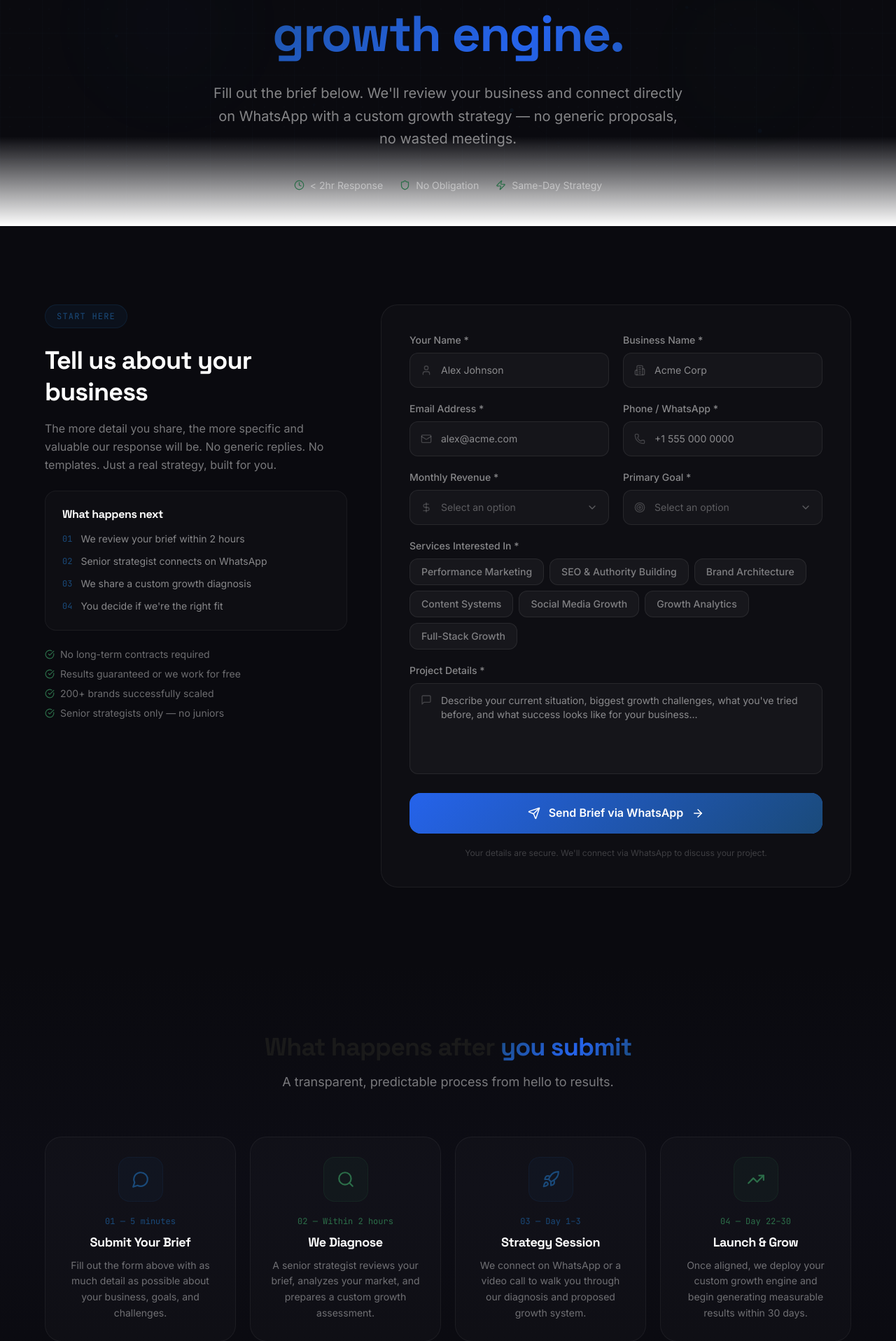
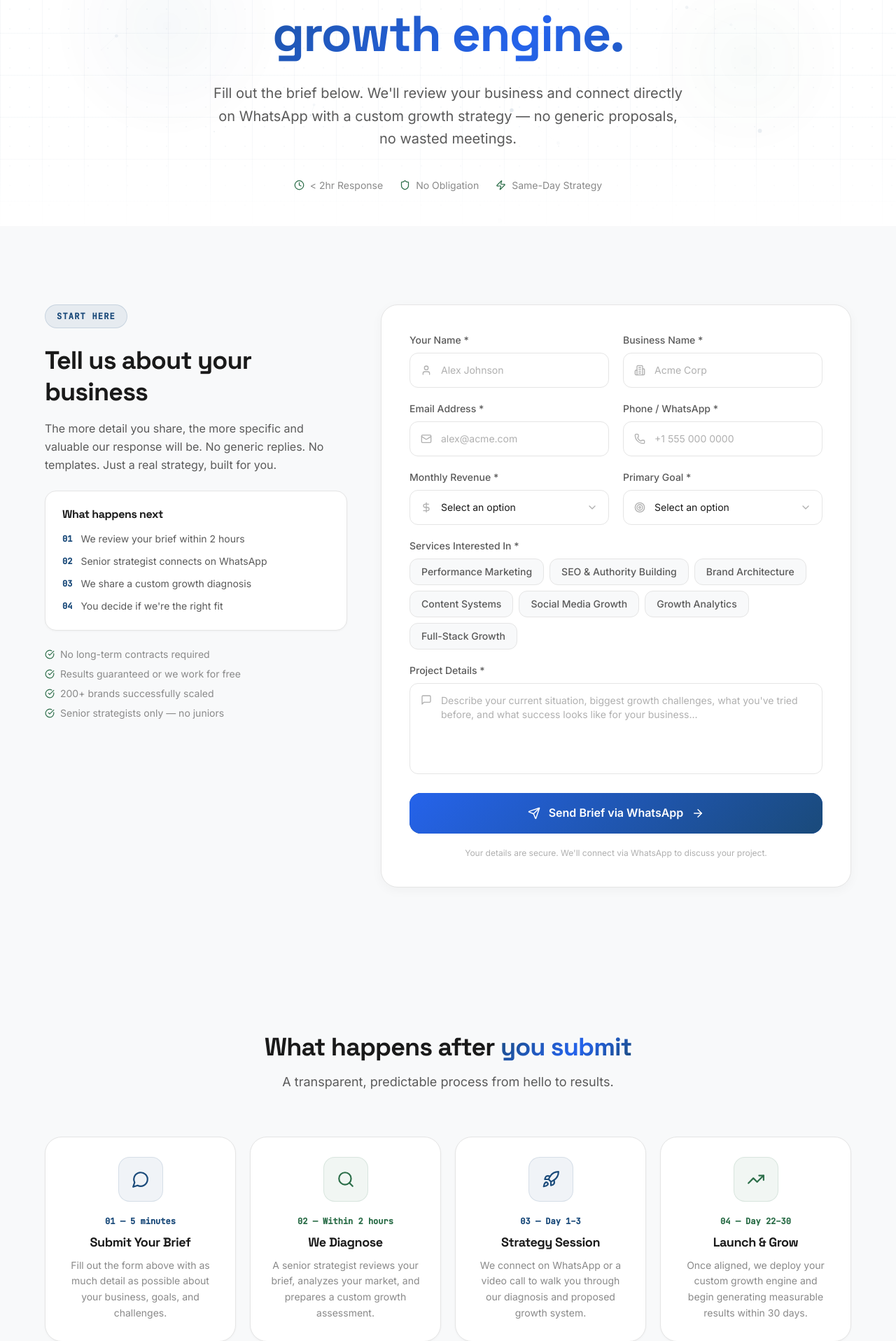
Before and after one commit to metlifedm/Systolab, a React (Vite) app in the folder frontend/: page /initiate in a window 1280 px wide. Shown: the part 253-2169 px from the top of the page at 70% size. Built offline with nearby package versions, Linux system fonts and the light colour scheme.

Commit message:
changes intitiate page from dark theme to light theme

```diff
--- a/frontend/src/components/initiate/InitiateForm.jsx
+++ b/frontend/src/components/initiate/InitiateForm.jsx
@@ -56,9 +56,9 @@ function SelectField({ label, icon: Icon, value, onChange, options, name, error
   const [focused, setFocused] = useState(false)
   return (
     <div className="flex flex-col gap-2">
-      <label className="text-sm font-medium" style={{ color: 'rgba(255,255,255,0.5)' }}>{label}</label>
+      <label className="text-sm font-medium text-[#5A5A5A]">{label}</label>
       <div className="relative">
-        <div className="absolute left-4 top-1/2 -translate-y-1/2 pointer-events-none" style={{ color: focused ? '#1A4A7A' : 'rgba(255,255,255,0.2)' }}>
+        <div className="absolute left-4 top-1/2 -translate-y-1/2 pointer-events-none" style={{ color: focused ? '#1A4A7A' : '#B0B0B0' }}>
           <Icon size={16} />
         </div>
         <select
@@ -67,24 +67,23 @@ function SelectField({ label, icon: Icon, value, onChange, options, name, error
           onChange={onChange}
           onFocus={() => setFocused(true)}
           onBlur={() => setFocused(false)}
-          className="w-full pl-11 pr-10 py-3.5 rounded-xl text-sm appearance-none outline-none transition-all duration-200"
+          className="w-full pl-11 pr-10 py-3.5 rounded-xl text-sm appearance-none outline-none transition-all duration-200 text-[#1A1A1A]"
           style={{
-            background: 'rgba(255,255,255,0.03)',
-            border: `1px solid ${focused ? 'rgba(26,74,122,0.5)' : error ? 'rgba(239,68,68,0.5)' : 'rgba(255,255,255,0.08)'}`,
-            color: value ? 'white' : 'rgba(255,255,255,0.3)',
+            background: '#FFFFFF',
+            border: `1px solid ${focused ? '#1A4A7A' : error ? '#ef4444' : '#E5E5E5'}`,
             boxShadow: focused ? '0 0 0 3px rgba(26,74,122,0.1)' : 'none',
           }}
         >
-          <option value="" disabled style={{ background: '#111118' }}>Select an option</option>
+          <option value="" disabled style={{ background: '#FFFFFF', color: '#8A8A8A' }}>Select an option</option>
           {options.map((o) => (
-            <option key={o} value={o} style={{ background: '#111118', color: 'white' }}>{o}</option>
+            <option key={o} value={o} style={{ background: '#FFFFFF', color: '#1A1A1A' }}>{o}</option>
           ))}
         </select>
         <div className="absolute right-4 top-1/2 -translate-y-1/2 pointer-events-none">
-          <ChevronDown size={16} style={{ color: 'rgba(255,255,255,0.3)' }} />
+          <ChevronDown size={16} style={{ color: '#B0B0B0' }} />
         </div>
       </div>
-      {error && <p className="text-xs" style={{ color: 'rgba(239,68,68,0.8)' }}>{error}</p>}
+      {error && <p className="text-xs text-red-500">{error}</p>}
     </div>
   )
 }
@@ -93,24 +92,24 @@ function InputField({ label, icon: Icon, error, ...props }) {
   const [focused, setFocused] = useState(false)
   return (
     <div className="flex flex-col gap-2">
-      <label className="text-sm font-medium" style={{ color: 'rgba(255,255,255,0.5)' }}>{label}</label>
+      <label className="text-sm font-medium text-[#5A5A5A]">{label}</label>
       <div className="relative">
-        <div className="absolute left-4 top-1/2 -translate-y-1/2" style={{ color: focused ? '#1A4A7A' : 'rgba(255,255,255,0.2)' }}>
+        <div className="absolute left-4 top-1/2 -translate-y-1/2" style={{ color: focused ? '#1A4A7A' : '#B0B0B0' }}>
           <Icon size={16} />
         </div>
         <input
           {...props}
           onFocus={() => setFocused(true)}
           onBlur={() => setFocused(false)}
-          className="w-full pl-11 pr-4 py-3.5 rounded-xl text-white text-sm outline-none transition-all duration-200"
+          className="w-full pl-11 pr-4 py-3.5 rounded-xl text-[#1A1A1A] text-sm outline-none transition-all duration-200 placeholder:text-[#B0B0B0]"
           style={{
-            background: 'rgba(255,255,255,0.03)',
-            border: `1px solid ${focused ? 'rgba(26,74,122,0.5)' : error ? 'rgba(239,68,68,0.5)' : 'rgba(255,255,255,0.08)'}`,
+            background: '#FFFFFF',
+            border: `1px solid ${focused ? '#1A4A7A' : error ? '#ef4444' : '#E5E5E5'}`,
             boxShadow: focused ? '0 0 0 3px rgba(26,74,122,0.1)' : 'none',
           }}
         />
       </div>
-      {error && <motion.p className="text-xs" style={{ color: 'rgba(239,68,68,0.8)' }} initial={{ opacity: 0, y: -5 }} animate={{ opacity: 1, y: 0 }}>{error}</motion.p>}
+      {error && <motion.p className="text-xs text-red-500" initial={{ opacity: 0, y: -5 }} animate={{ opacity: 1, y: 0 }}>{error}</motion.p>}
     </div>
   )
 }
@@ -163,7 +162,7 @@ export default function InitiateForm() {
 
   if (submitted) {
     return (
-      <section className="section-padding" style={{ background: '#0A0A0F' }}>
+      <section className="section-padding" style={{ background: '#F8F9FA' }}>
         <div className="container-custom">
           <motion.div
             className="max-w-xl mx-auto text-center py-20"
@@ -173,14 +172,14 @@ export default function InitiateForm() {
           >
             <motion.div
               className="w-24 h-24 rounded-full flex items-center justify-center mx-auto mb-8"
-              style={{ background: 'rgba(44,110,73,0.15)', border: '1px solid rgba(44,110,73,0.3)' }}
+              style={{ background: 'rgba(44,110,73,0.1)', border: '1px solid rgba(44,110,73,0.2)' }}
               animate={{ scale: [1, 1.08, 1] }}
               transition={{ duration: 2, repeat: Infinity }}
             >
               <CheckCircle size={44} style={{ color: '#2C6E49' }} />
             </motion.div>
-            <h2 className="text-3xl font-display font-black text-white mb-4">Opening WhatsApp...</h2>
-            <p style={{ color: 'rgba(255,255,255,0.45)' }}>
+            <h2 className="text-3xl font-display font-black text-[#1A1A1A] mb-4">Opening WhatsApp...</h2>
+            <p className="text-[#5A5A5A]">
               Your project brief is prefilled. A senior strategist will respond within 2 hours.
             </p>
           </motion.div>
@@ -190,7 +189,7 @@ export default function InitiateForm() {
   }
 
   return (
-    <section className="section-padding" style={{ background: '#0A0A0F' }} ref={ref}>
+    <section className="section-padding" style={{ background: '#F8F9FA' }} ref={ref}>
       <div className="container-custom">
         <div className="grid grid-cols-1 lg:grid-cols-5 gap-12 max-w-6xl mx-auto">
           {/* Left sidebar info */}
@@ -203,16 +202,16 @@ export default function InitiateForm() {
             <div>
               <div
                 className="inline-flex items-center gap-2 px-4 py-2 rounded-full mb-6"
-                style={{ background: 'rgba(26,74,122,0.12)', border: '1px solid rgba(26,74,122,0.25)' }}
+                style={{ background: 'rgba(26,74,122,0.08)', border: '1px solid rgba(26,74,122,0.15)' }}
               >
-                <span className="font-mono text-xs tracking-widest uppercase" style={{ color: '#1A4A7A' }}>
+                <span className="font-mono text-xs tracking-widest uppercase font-semibold" style={{ color: '#1A4A7A' }}>
                   Start Here
                 </span>
               </div>
-              <h2 className="text-3xl lg:text-4xl font-display font-black text-white mb-4 leading-tight">
+              <h2 className="text-3xl lg:text-4xl font-display font-black text-[#1A1A1A] mb-4 leading-tight">
                 Tell us about your business
               </h2>
-              <p className="text-base leading-relaxed" style={{ color: 'rgba(255,255,255,0.45)' }}>
+              <p className="text-base leading-relaxed text-[#5A5A5A]">
                 The more detail you share, the more specific and valuable our response will be.
                 No generic replies. No templates. Just a real strategy, built for you.
               </p>
@@ -221,9 +220,9 @@ export default function InitiateForm() {
             {/* What happens next */}
             <div
               className="p-6 rounded-2xl"
-              style={{ background: 'rgba(255,255,255,0.02)', border: '1px solid rgba(255,255,255,0.05)' }}
+              style={{ background: '#FFFFFF', border: '1px solid #E5E5E5', boxShadow: '0 1px 3px rgba(0,0,0,0.04)' }}
             >
-              <h4 className="font-display font-bold text-white mb-4">What happens next</h4>
+              <h4 className="font-display font-bold text-[#1A1A1A] mb-4">What happens next</h4>
               {[
                 { step: '01', text: 'We review your brief within 2 hours' },
                 { step: '02', text: 'Senior strategist connects on WhatsApp' },
@@ -231,8 +230,8 @@ export default function InitiateForm() {
                 { step: '04', text: 'You decide if we\'re the right fit' },
               ].map(({ step, text }) => (
                 <div key={step} className="flex items-start gap-3 mb-3 last:mb-0">
-                  <span className="font-mono text-xs flex-shrink-0 mt-0.5" style={{ color: '#1A4A7A' }}>{step}</span>
-                  <span className="text-sm" style={{ color: 'rgba(255,255,255,0.5)' }}>{text}</span>
+                  <span className="font-mono text-xs flex-shrink-0 mt-0.5 font-semibold" style={{ color: '#1A4A7A' }}>{step}</span>
+                  <span className="text-sm text-[#5A5A5A]">{text}</span>
                 </div>
               ))}
             </div>
@@ -242,7 +241,7 @@ export default function InitiateForm() {
               {['No long-term contracts required', 'Results guaranteed or we work for free', '200+ brands successfully scaled', 'Senior strategists only — no juniors'].map((t) => (
                 <div key={t} className="flex items-center gap-2">
                   <CheckCircle size={14} style={{ color: '#2C6E49' }} />
-                  <span className="text-sm" style={{ color: 'rgba(255,255,255,0.4)' }}>{t}</span>
+                  <span className="text-sm text-[#8A8A8A]">{t}</span>
                 </div>
               ))}
             </div>
@@ -257,7 +256,7 @@ export default function InitiateForm() {
           >
             <div
               className="rounded-3xl p-8 lg:p-10"
-              style={{ background: 'rgba(255,255,255,0.02)', border: '1px solid rgba(255,255,255,0.06)' }}
+              style={{ background: '#FFFFFF', border: '1px solid #E5E5E5', boxShadow: '0 4px 16px rgba(0,0,0,0.04)' }}
             >
               <form onSubmit={handleSubmit} noValidate className="flex flex-col gap-5">
                 <div className="grid grid-cols-1 sm:grid-cols-2 gap-5">
@@ -275,7 +274,7 @@ export default function InitiateForm() {
 
                 {/* Service checkboxes */}
                 <div className="flex flex-col gap-2">
-                  <label className="text-sm font-medium" style={{ color: 'rgba(255,255,255,0.5)' }}>
+                  <label className="text-sm font-medium text-[#5A5A5A]">
                     Services Interested In *
                   </label>
                   <div className="flex flex-wrap gap-2">
@@ -288,9 +287,9 @@ export default function InitiateForm() {
                           onClick={() => toggleService(s)}
                           className="px-4 py-2 rounded-xl text-sm font-medium transition-all duration-200"
                           style={{
-                            background: active ? 'linear-gradient(135deg,#1A4A7A,#2563EB)' : 'rgba(255,255,255,0.04)',
-                            border: `1px solid ${active ? 'transparent' : 'rgba(255,255,255,0.08)'}`,
-                            color: active ? 'white' : 'rgba(255,255,255,0.45)',
+                            background: active ? 'linear-gradient(135deg,#1A4A7A,#2563EB)' : '#F8F9FA',
+                            border: `1px solid ${active ? 'transparent' : '#E5E5E5'}`,
+                            color: active ? 'white' : '#5A5A5A',
                           }}
                         >
                           {s}
@@ -299,40 +298,40 @@ export default function InitiateForm() {
                     })}
                   </div>
                   {errors.services && (
-                    <p className="text-xs" style={{ color: 'rgba(239,68,68,0.8)' }}>{errors.services}</p>
+                    <p className="text-xs text-red-500">{errors.services}</p>
                   )}
                 </div>
 
                 {/* Message */}
                 <div className="flex flex-col gap-2">
-                  <label className="text-sm font-medium" style={{ color: 'rgba(255,255,255,0.5)' }}>
+                  <label className="text-sm font-medium text-[#5A5A5A]">
                     Project Details *
                   </label>
                   <div className="relative">
-                    <MessageSquare size={16} className="absolute left-4 top-4" style={{ color: 'rgba(255,255,255,0.2)' }} />
+                    <MessageSquare size={16} className="absolute left-4 top-4" style={{ color: '#B0B0B0' }} />
                     <textarea
                       name="message"
                       value={form.message}
                       onChange={handleChange}
                       placeholder="Describe your current situation, biggest growth challenges, what you've tried before, and what success looks like for your business..."
                       rows={5}
-                      className="w-full pl-11 pr-4 py-3.5 rounded-xl text-white text-sm outline-none resize-none transition-all duration-200"
+                      className="w-full pl-11 pr-4 py-3.5 rounded-xl text-[#1A1A1A] text-sm outline-none resize-none transition-all duration-200 placeholder:text-[#B0B0B0]"
                       style={{
-                        background: 'rgba(255,255,255,0.03)',
-                        border: `1px solid ${errors.message ? 'rgba(239,68,68,0.5)' : 'rgba(255,255,255,0.08)'}`,
+                        background: '#FFFFFF',
+                        border: `1px solid ${errors.message ? '#ef4444' : '#E5E5E5'}`,
                       }}
                       onFocus={(e) => {
-                        e.target.style.borderColor = 'rgba(26,74,122,0.5)'
+                        e.target.style.borderColor = '#1A4A7A'
                         e.target.style.boxShadow = '0 0 0 3px rgba(26,74,122,0.1)'
                       }}
                       onBlur={(e) => {
-                        e.target.style.borderColor = errors.message ? 'rgba(239,68,68,0.5)' : 'rgba(255,255,255,0.08)'
+                        e.target.style.borderColor = errors.message ? '#ef4444' : '#E5E5E5'
                         e.target.style.boxShadow = 'none'
                       }}
                     />
                   </div>
                   {errors.message && (
-                    <motion.p className="text-xs" style={{ color: 'rgba(239,68,68,0.8)' }} initial={{ opacity: 0, y: -5 }} animate={{ opacity: 1, y: 0 }}>
+                    <motion.p className="text-xs text-red-500" initial={{ opacity: 0, y: -5 }} animate={{ opacity: 1, y: 0 }}>
                       {errors.message}
                     </motion.p>
                   )}
@@ -359,7 +358,7 @@ export default function InitiateForm() {
                   </span>
                 </motion.button>
 
-                <p className="text-center text-xs" style={{ color: 'rgba(255,255,255,0.2)' }}>
+                <p className="text-center text-xs text-[#B0B0B0]">
                   Your details are secure. We'll connect via WhatsApp to discuss your project.
                 </p>
               </form>
--- a/frontend/src/components/initiate/InitiateHero.jsx
+++ b/frontend/src/components/initiate/InitiateHero.jsx
@@ -15,7 +15,7 @@ export default function InitiateHero() {
   return (
     <section
       className="relative min-h-[60vh] flex items-center justify-center overflow-hidden pt-24 pb-12"
-      style={{ background: '#0A0A0F' }}
+      style={{ background: '#FFFFFF' }}
     >
       <AnimatedBackground variant="minimal" particleCount={25} />
 
@@ -28,10 +28,10 @@ export default function InitiateHero() {
         >
           <div
             className="flex items-center gap-2 px-5 py-2.5 rounded-full"
-            style={{ background: 'rgba(44,110,73,0.12)', border: '1px solid rgba(44,110,73,0.3)' }}
+            style={{ background: 'rgba(44,110,73,0.08)', border: '1px solid rgba(44,110,73,0.2)' }}
           >
-            <div className="w-2 h-2 rounded-full bg-green-400 animate-pulse" />
-            <span className="font-mono text-xs tracking-widest uppercase" style={{ color: '#2C6E49' }}>
+            <div className="w-2 h-2 rounded-full bg-green-500 animate-pulse" />
+            <span className="font-mono text-xs tracking-widest uppercase font-semibold" style={{ color: '#2C6E49' }}>
               Currently Accepting Clients
             </span>
           </div>
@@ -43,13 +43,12 @@ export default function InitiateHero() {
           animate={inView ? { opacity: 1, y: 0 } : {}}
           transition={{ duration: 0.7, delay: 0.1, ease: [0.22, 1, 0.36, 1] }}
         >
-          <span className="block text-white">Let's build your</span>
+          <span className="block text-[#1A1A1A]">Let's build your</span>
           <span className="block text-gradient">growth engine.</span>
         </motion.h1>
 
         <motion.p
-          className="text-xl max-w-2xl mx-auto mb-10 leading-relaxed"
-          style={{ color: 'rgba(255,255,255,0.5)' }}
+          className="text-xl max-w-2xl mx-auto mb-10 leading-relaxed text-[#5A5A5A]"
           initial={{ opacity: 0, y: 30 }}
           animate={inView ? { opacity: 1, y: 0 } : {}}
           transition={{ duration: 0.6, delay: 0.25 }}
@@ -67,7 +66,7 @@ export default function InitiateHero() {
           {trust.map(({ icon: Icon, text }) => (
             <div key={text} className="flex items-center gap-2">
               <Icon size={15} style={{ color: '#2C6E49' }} />
-              <span className="text-sm" style={{ color: 'rgba(255,255,255,0.45)' }}>{text}</span>
+              <span className="text-sm text-[#8A8A8A]">{text}</span>
             </div>
           ))}
         </motion.div>
--- a/frontend/src/components/initiate/ProcessSteps.jsx
+++ b/frontend/src/components/initiate/ProcessSteps.jsx
@@ -15,7 +15,7 @@ export default function ProcessSteps() {
   return (
     <section
       className="py-24"
-      style={{ background: 'linear-gradient(180deg,#0A0A0F,#0D0D15,#0A0A0F)' }}
+      style={{ background: '#F8F9FA' }}
     >
       <div className="container-custom">
         <motion.div
@@ -25,11 +25,11 @@ export default function ProcessSteps() {
           animate={inView ? { opacity: 1, y: 0 } : {}}
           transition={{ duration: 0.7 }}
         >
-          <h2 className="text-3xl lg:text-4xl font-display font-black mb-4">
+          <h2 className="text-3xl lg:text-4xl font-display font-black mb-4 text-[#1A1A1A]">
             What happens after
             <span className="text-gradient"> you submit</span>
           </h2>
-          <p className="text-lg" style={{ color: 'rgba(255,255,255,0.45)' }}>
+          <p className="text-lg text-[#5A5A5A]">
             A transparent, predictable process from hello to results.
           </p>
         </motion.div>
@@ -41,23 +41,23 @@ export default function ProcessSteps() {
               <motion.div
                 key={s.number}
                 className="relative p-7 rounded-3xl text-center"
-                style={{ background: 'rgba(255,255,255,0.02)', border: '1px solid rgba(255,255,255,0.05)' }}
+                style={{ background: '#FFFFFF', border: '1px solid #E5E5E5', boxShadow: '0 1px 3px rgba(0,0,0,0.04)' }}
                 initial={{ opacity: 0, y: 30 }}
                 animate={inView ? { opacity: 1, y: 0 } : {}}
                 transition={{ duration: 0.5, delay: i * 0.1, ease: [0.22, 1, 0.36, 1] }}
-                whileHover={{ y: -5, borderColor: `${s.color}30`, background: `${s.color}05` }}
+                whileHover={{ y: -5, borderColor: `${s.color}30`, background: `${s.color}02`, boxShadow: '0 8px 24px rgba(0,0,0,0.06)' }}
               >
                 <motion.div
                   className="w-16 h-16 rounded-2xl flex items-center justify-center mx-auto mb-5"
-                  style={{ background: `${s.color}15`, border: `1px solid ${s.color}25` }}
+                  style={{ background: `${s.color}10`, border: `1px solid ${s.color}20` }}
                   animate={{ y: [0, -6, 0] }}
                   transition={{ duration: 3 + i, repeat: Infinity, delay: i * 0.4 }}
                 >
                   <Icon size={26} style={{ color: s.color }} />
                 </motion.div>
-                <div className="font-mono text-xs mb-2" style={{ color: s.color }}>{s.number} — {s.time}</div>
-                <h3 className="font-display font-bold text-lg text-white mb-2">{s.title}</h3>
-                <p className="text-sm leading-relaxed" style={{ color: 'rgba(255,255,255,0.4)' }}>{s.desc}</p>
+                <div className="font-mono text-xs mb-2 font-semibold" style={{ color: s.color }}>{s.number} — {s.time}</div>
+                <h3 className="font-display font-bold text-lg text-[#1A1A1A] mb-2">{s.title}</h3>
+                <p className="text-sm leading-relaxed text-[#8A8A8A]">{s.desc}</p>
               </motion.div>
             )
           })}
```
